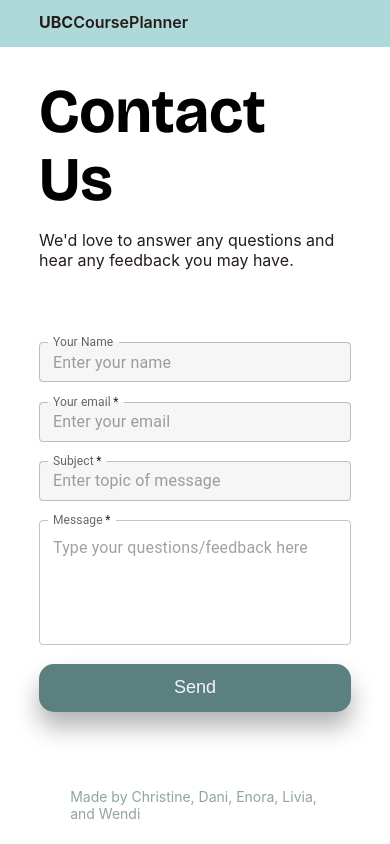
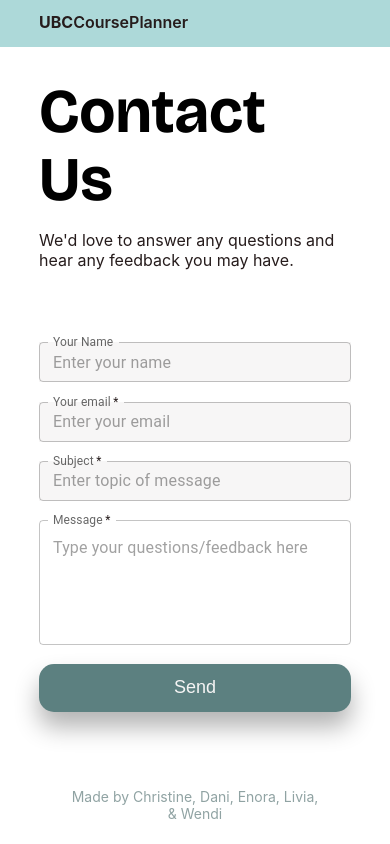
Before and after one commit to Wendi-WL/course-planner, a React (Create React App) app in the folder frontend/: page /#/contact in a window 390 px wide. Built offline with nearby package versions, Linux system fonts and the light colour scheme.

Commit message:
align text center for mobile footer

```diff
--- a/frontend/src/components/ui/Footer/Footer.css
+++ b/frontend/src/components/ui/Footer/Footer.css
@@ -12,4 +12,5 @@
   font-weight: 400;
   line-height: 16.8px;
   word-wrap: break-word;
+  text-align: center;
 }
--- a/frontend/src/components/ui/Footer/Footer.jsx
+++ b/frontend/src/components/ui/Footer/Footer.jsx
@@ -1,11 +1,11 @@
-import "./Footer.css"
+import "./Footer.css";
 
 function Footer() {
-    return (
-        <div className="footer-text">
-            <h1>Made by Christine, Dani, Enora, Livia, and Wendi</h1>
-        </div>
-    )
+  return (
+    <div className='footer-text'>
+      <h1>Made by Christine, Dani, Enora, Livia, & Wendi</h1>
+    </div>
+  );
 }
 
 export default Footer;
```
